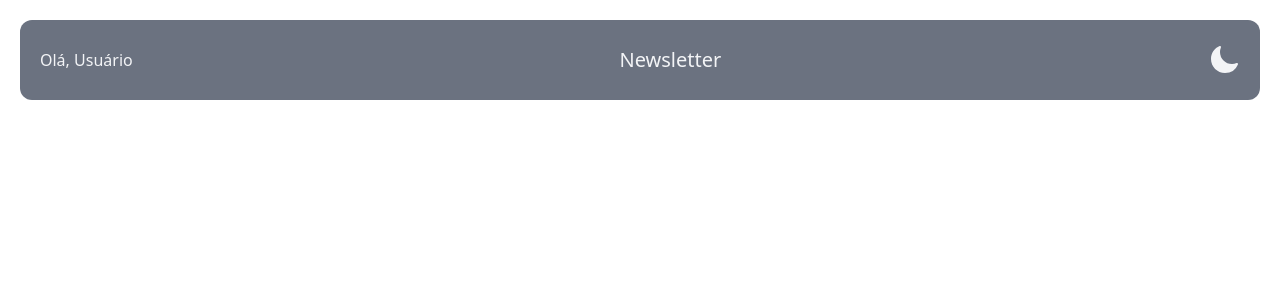
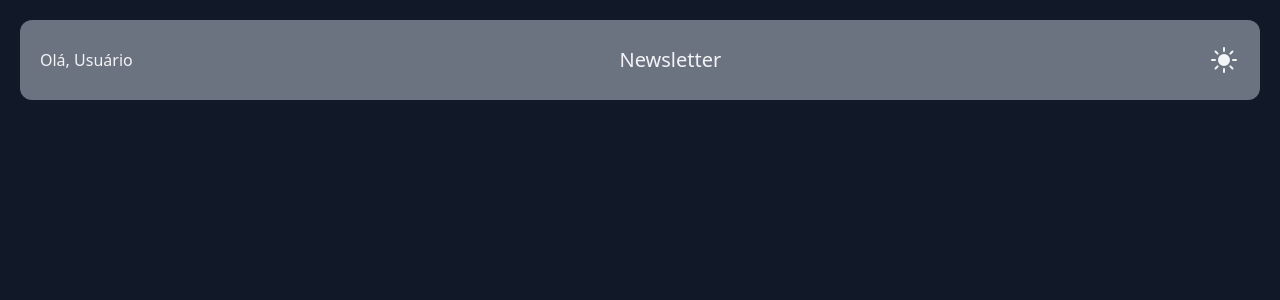
Before and after one commit to Caio-Pfaltzgraff/react-tailwind, a React (Vite) app: page / in a window 1280 px wide. Both pictures are taken after a click on the icon 1223 px from the left and 60 px from the top of the page. Shown: the top 300 px of the page. Built offline with nearby package versions, Linux system fonts and the light colour scheme.

Commit message:
Criando dark mode

```diff
--- a/index.html
+++ b/index.html
@@ -6,7 +6,7 @@
     <meta name="viewport" content="width=device-width, initial-scale=1.0" />
     <title>NewsLetter</title>
   </head>
-  <body>
+  <body class="bg-gray-100 dark:bg-gray-900">
     <div id="root"></div>
     <script type="module" src="/src/main.jsx"></script>
   </body>
--- a/src/components/Header/Header.jsx
+++ b/src/components/Header/Header.jsx
@@ -1,11 +1,11 @@
-import { MoonIcon } from '@heroicons/react/24/solid'
+import ToggleTheme from '../ToggleTheme/ToggleTheme'
 
 const Header = () => {
     return (
         <div className="flex h-20 bg-gray-500 justify-between items-center px-5 sm:rounded-xl sm:m-5">
             <span className="text-gray-100">Olá, Usuário</span>
             <h1 className="text-gray-100 text-xl">Newsletter</h1>
-            <MoonIcon className='h-8 text-gray-100 hidden sm:block cursor-pointer'/>
+            <ToggleTheme />
         </div>
     )
 }
--- /dev/null
+++ b/src/components/ToggleTheme/ToggleTheme.jsx
@@ -0,0 +1,16 @@
+import { MoonIcon, SunIcon } from '@heroicons/react/24/solid';
+
+const ToggleTheme = () => {
+    const toggle = () => {
+        document.documentElement.classList.toggle('dark')
+    }
+
+    return (
+        <div className="hidden sm:block">
+            <MoonIcon className='h-8 text-gray-100 block dark:hidden cursor-pointer'  onClick={toggle} />
+            <SunIcon className='h-8 text-gray-100 hidden dark:block cursor-pointer' onClick={toggle} />
+        </div>
+    )
+}
+
+export default ToggleTheme
--- a/tailwind.config.js
+++ b/tailwind.config.js
@@ -1,5 +1,6 @@
 /** @type {import('tailwindcss').Config} */
 export default {
+  darkMode: 'class',
   content: [
     "./index.html",
     "./src/**/*.{js,jsx}",
```
